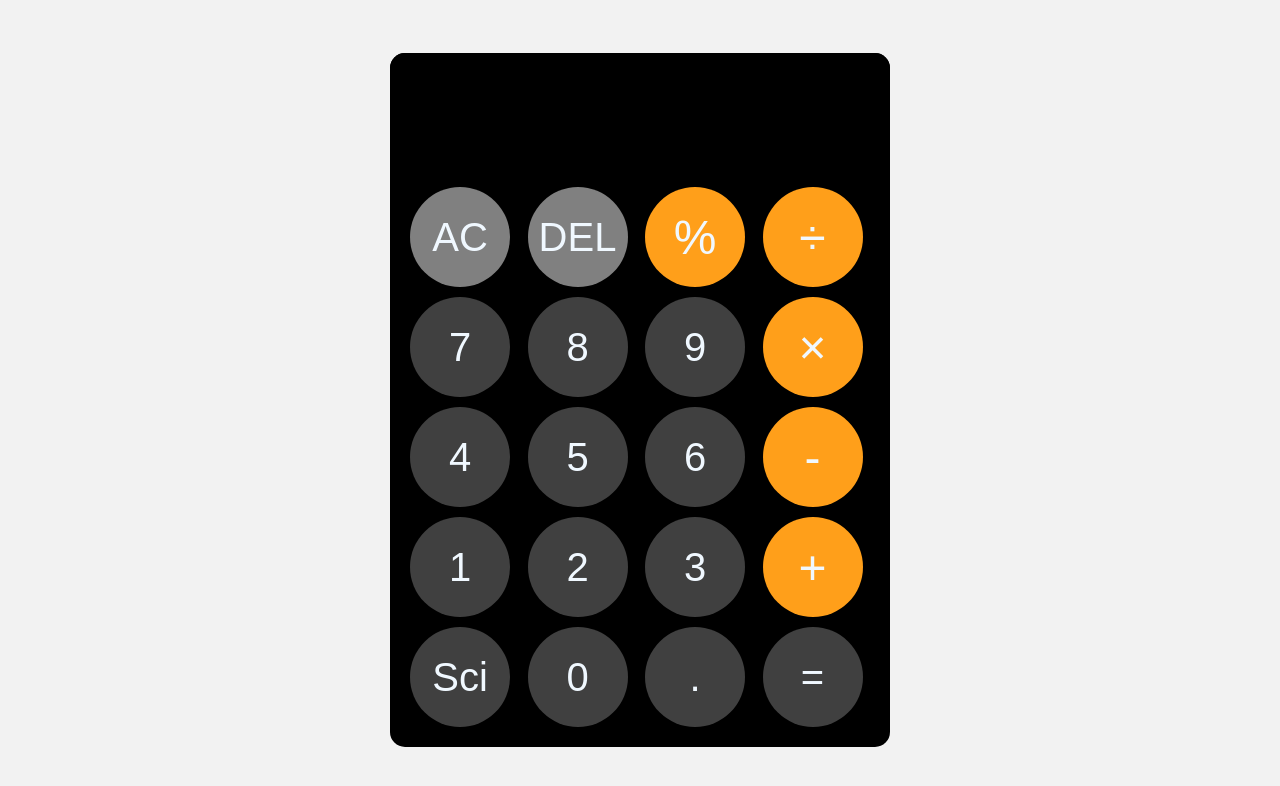
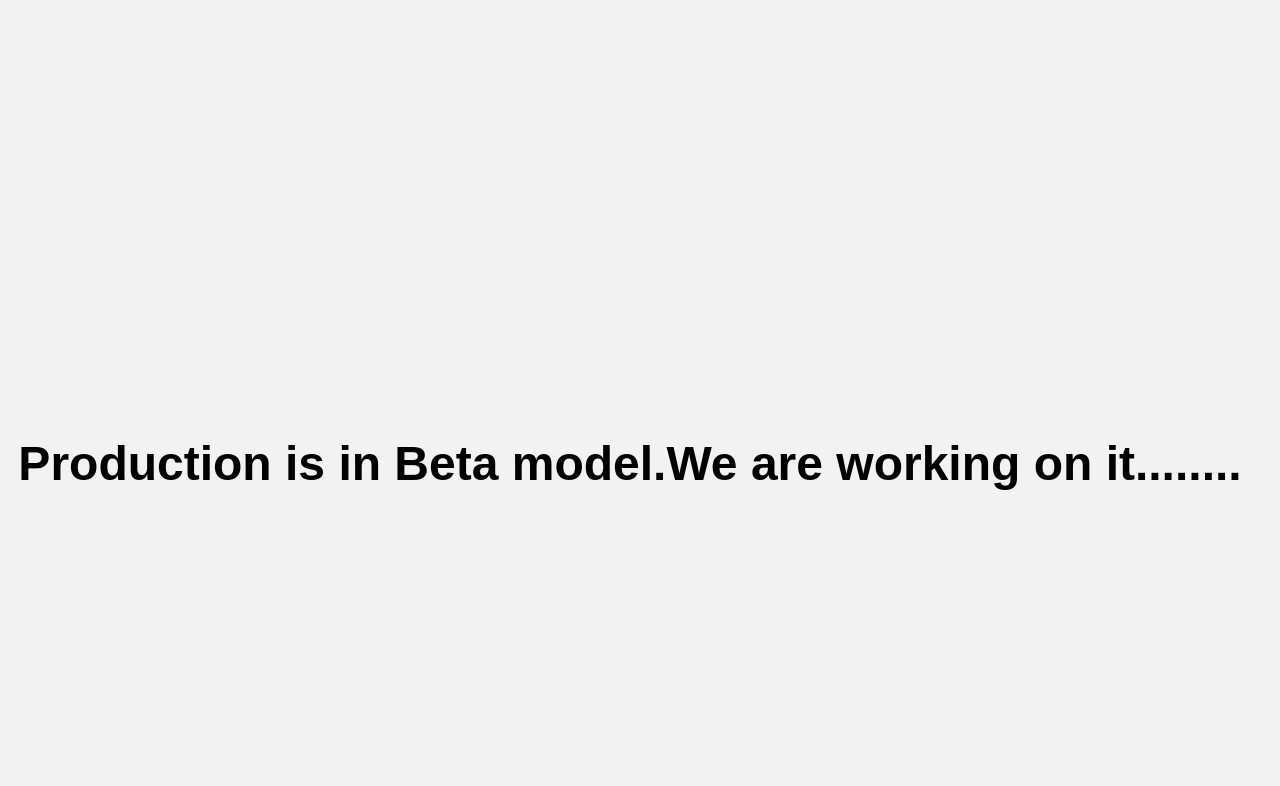
Before and after one commit to IamHari01/Femtosoft, a plain HTML site: page Calculator/index.html in a window 1280 px wide. Both pictures are taken after a click on the button "Sci". Drawn offline with Linux system fonts and the light colour scheme.

Commit message:
scientific paeg updated

```diff
--- a/Calculator/script.js
+++ b/Calculator/script.js
@@ -55,6 +55,10 @@ document.addEventListener('keydown', (event) => {
       display.value = '';
     }
   });
+  function scientificCalc() {
+    document.body.innerHTML = '<h1 class="new-message">Production is in Beta model.We are working on it........<h1>';
+
+  }
 // const display = document.getElementById('display');
 
 //   const errorMessages = ['Error', 'undefined', 'Infinity', 'NaN', 'Errorஉ'];
--- a/Calculator/style.css
+++ b/Calculator/style.css
@@ -82,3 +82,11 @@ input:active {
   outline: none;
   box-shadow: none;
 }
+/* Scientific Calc: */
+.new-message {
+    color: #000000;
+    font-size: 3rem;
+    text-align: center;
+    margin-top: 20vh;
+    font-family: Arial, sans-serif;
+  }
```
